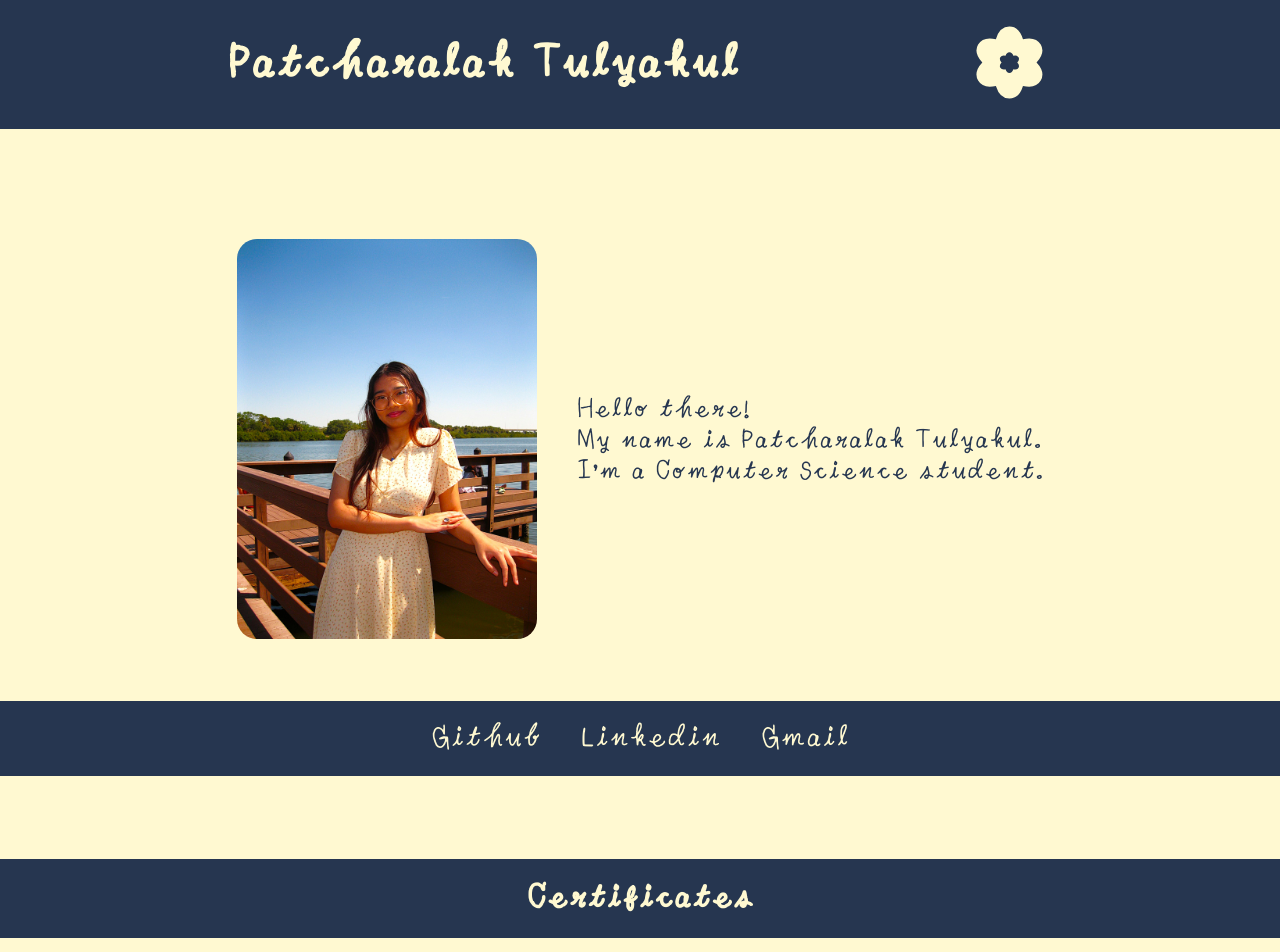
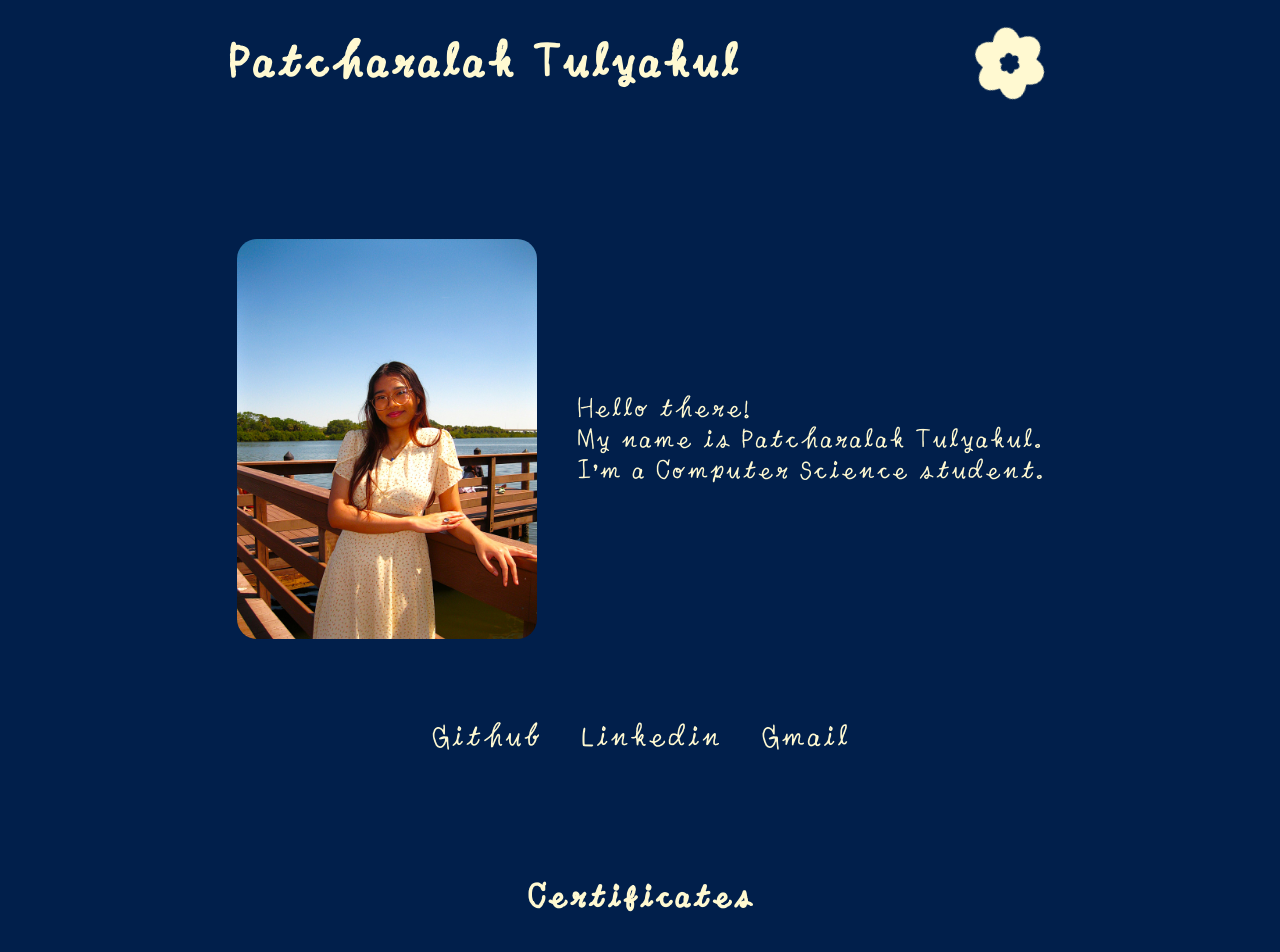
Before and after one commit to patchatul/patcharalak-tulyakul, a React (Create React App) app: page / in a window 1280 px wide. Shown: the top 952 px of the page. Built offline with nearby package versions, Linux system fonts and the light colour scheme.

Commit message:
14 change bg color

```diff
--- a/src/App.css
+++ b/src/App.css
@@ -1,7 +1,7 @@
 .App-logo {
   height: 10vmin;
-  /*animation: App-logo-spin infinite 20s linear;
-  */
+  animation: App-logo-spin infinite 20s linear;
+
 }
 
 @keyframes App-logo-spin {
@@ -14,8 +14,6 @@
 }
 /*Nav.js*/
 .App-header {
-  background-color:var(--primary-text-color);
-  color:var(--primary-bg);
   min-height: 5vh;
   display: flex;
   flex-direction: row;
@@ -23,14 +21,14 @@
   justify-content: space-evenly;
   font-size: calc(12px + 2vmin);
 }
-h1 a{
-  color: var(--primary-bg);
+h1 a:hover{
+  text-decoration: none;
 }
 .App-nav-tab{
   position: absolute;
-  background-color: var(--primary-bg);
   border-radius: 20px;
   left:64.5%;
+  background-color: var(--primary-text-color);
 }
 nav ul li{
   text-align: left;
@@ -38,7 +36,7 @@ nav ul li{
   margin: 10px;
 }
 nav ul li a{
-  color: var(--primary-text-color);
+  color: var(--primary-bg);
 }
 /*About.js*/
 .About{
@@ -61,24 +59,17 @@ nav ul li a{
 }
 .App-footer{
   padding:20px;
-  background-color: var(--primary-text-color);
 }
 .App-footer a{
   padding:20px;
   width: 100%;
   font-size: 36px;
-  color:var(--primary-bg);
-}
-.App-footer a:hover{
-  text-decoration-color: var(--primary-bg);
 }
 
 .Certificates-text, .Projects-text{
   margin: 0 20vw;
 }
 h2{
-  color: var(--primary-bg);
-  background-color: var(--primary-text-color);
   padding: 20px;
 }
 img{
--- a/src/index.css
+++ b/src/index.css
@@ -1,6 +1,7 @@
 body {
   margin: 0;
   padding: 0;
+  padding-bottom: 50px;
   height: 100%;
   width: 100%;
   overflow-x: hidden;
@@ -17,8 +18,8 @@ code {
     monospace;
 }
 :root{
-  --primary-text-color:#263650 ;
-  --primary-bg: #FFF9D1;
+  --primary-text-color: #FFF9D1;
+  --primary-bg: #011f4b;
   --secondary-text-color: #714E3A;
 }
 
@@ -31,9 +32,7 @@ code {
   font-family: FontPat;
   color: var(--primary-text-color);
 }
-main, .About, .Certificates, .Projects{
-  background-color: var(--primary-bg);
-}
+
 h2{
   font-size: 40px;
 }
```
